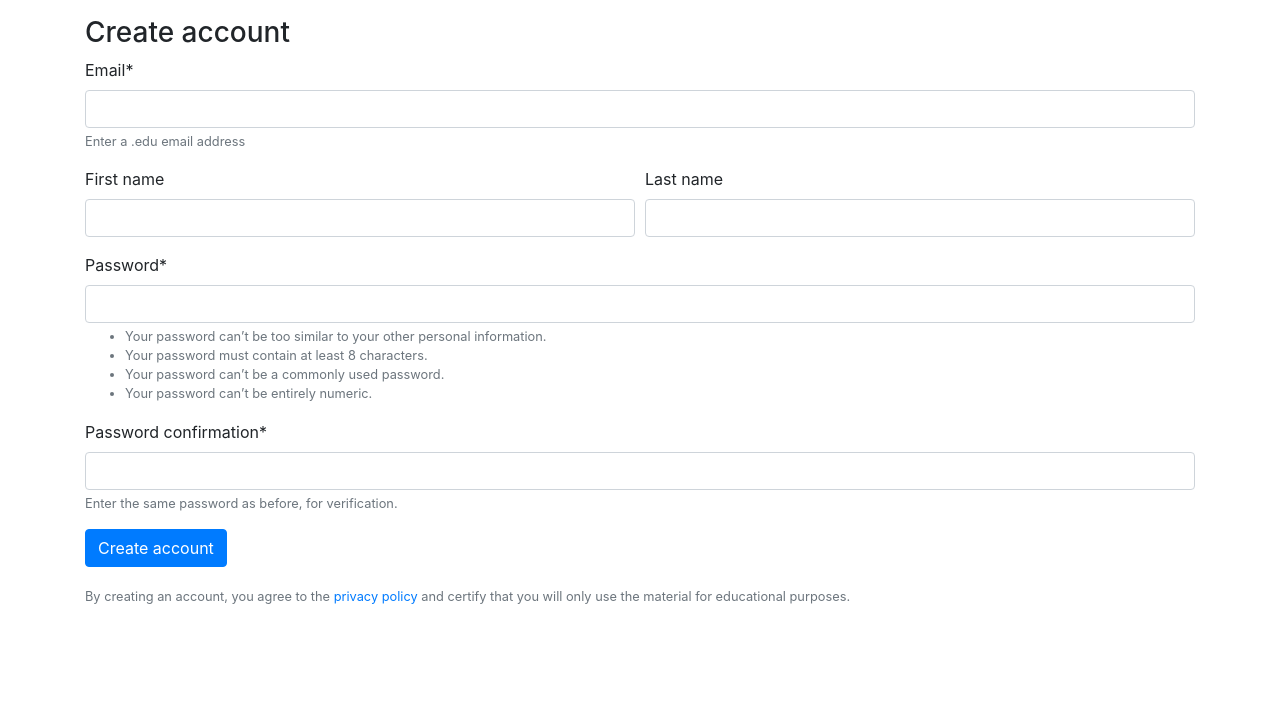
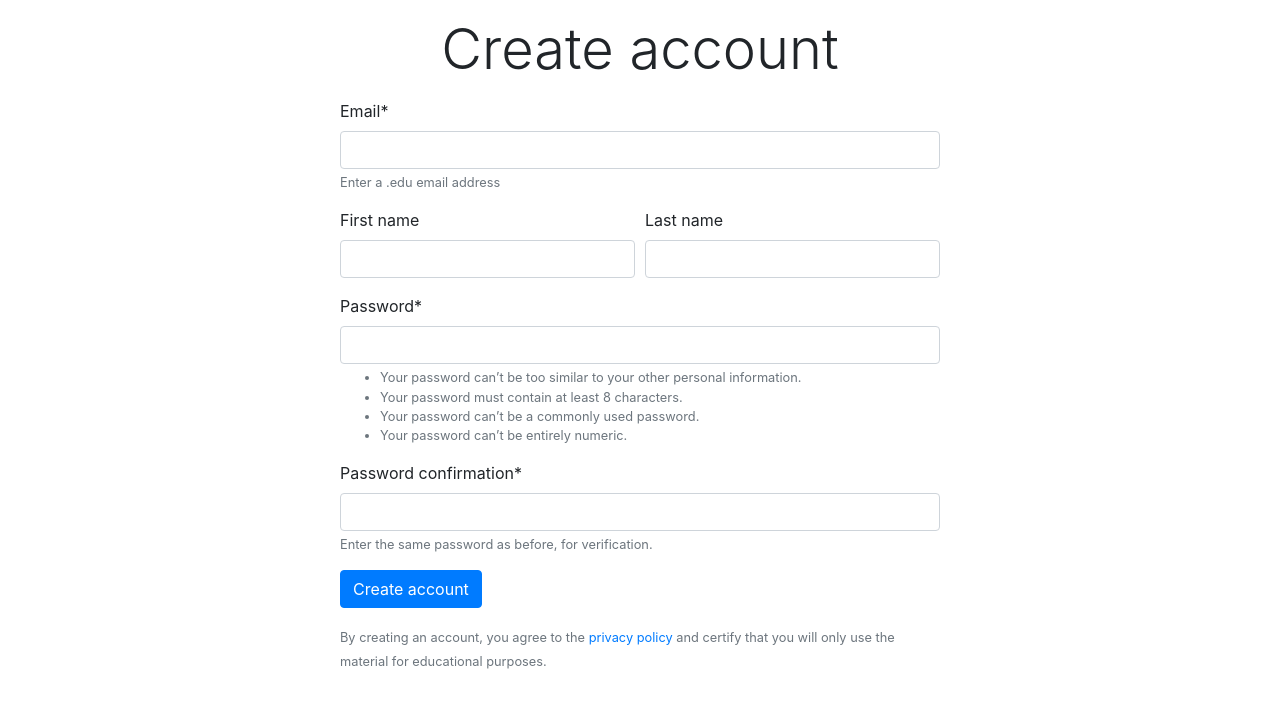
Before and after one commit to SyllabiShare/syllabi-share, a Django app: page /signup/ in a window 1280 px wide. Shown: the part 58-766 px from the top of the page. Run offline with Django 3.2, Linux system fonts and the light colour scheme; some libraries are stand-ins or nearby versions.

Commit message:
Redo auth styles
- Signup/login get styles from the forgot password flow

- Signup has a max width of 600px; all others, 400px

- Removed unnecessary level of nesting

```diff
--- a/project/static/style.css
+++ b/project/static/style.css
@@ -70,3 +70,14 @@ footer {
     border-color: #d33840;
     background-color: #d33840;
 }
+
+/* These form widths are arbitrary, but they look nice ¯\_(ツ)_/¯ */
+.signup-form {
+    width: 600px;
+    max-width: 100%;
+}
+
+.auth-form {
+    width: 400px;
+    max-width: 100%;
+}
--- a/templates/registration/password_reset_confirm.html
+++ b/templates/registration/password_reset_confirm.html
@@ -3,11 +3,10 @@
 {% load static %}
 
 {% block content %}
-<div class="d-flex justify-content-center">
-  <div class="d-inline-flex flex-column align-items-center">
+<div class="d-flex flex-fill flex-column align-items-center justify-content-center">
   {% if validlink %}
   <h1 class="display-4 mb-3 text-center">Choose a new password</h1>
-    <form method="POST">
+  <form method="POST" class="auth-form">
     {% csrf_token %}
     {{ form | crispy }}
     <button type="submit" class="btn btn-primary btn-block">Submit</button>
@@ -18,5 +17,4 @@
   Please <a href="{% url 'password_reset' %}">request a new password reset</a>.</p>
   {% endif %}
 </div>
-</div>
 {% endblock %}
--- a/templates/registration/password_reset_done.html
+++ b/templates/registration/password_reset_done.html
@@ -2,8 +2,7 @@
 {% load static %}
 
 {% block content %}
-<div class="d-flex justify-content-center">
-  <div class="d-inline-flex flex-column align-items-center">
+<div class="d-flex flex-fill flex-column align-items-center justify-content-center">
   <h1 class="display-4 mb-3 text-center">Password reset</h1>
   <p>
     We've emailed you instructions for resetting your password!
@@ -17,5 +16,4 @@
     You may now close this page.
   </p>
 </div>
-</div>
 {% endblock %}
--- a/templates/registration/password_reset_form.html
+++ b/templates/registration/password_reset_form.html
@@ -3,15 +3,13 @@
 {% load static %}
 
 {% block content %}
-<div class="d-flex justify-content-center">
-  <div class="d-inline-flex flex-column align-items-center">
+<div class="d-flex flex-fill flex-column align-items-center justify-content-center">
   <h1 class="display-4 mb-3 text-center">Forgot your password?</h1>
   <p>We'll send reset instructions to your email!</p>
-    <form method="POST" class="w-100">
+  <form method="POST" class="auth-form">
     {% csrf_token %}
     {{ form | crispy }}
     <button type="submit" class="btn btn-primary btn-block">Reset</button>
   </form>
 </div>
-</div>
 {% endblock %}
--- a/templates/signup.html
+++ b/templates/signup.html
@@ -2,13 +2,15 @@
 {% load crispy_forms_tags %}
 
 {% block content %}
-<h3>Create account</h3>
-<form method="post">
+<div class="d-flex flex-fill flex-column align-items-center justify-content-center">
+  <h1 class="display-4 mb-3 text-center">Create account</h1>
+  <form method="post" class="signup-form">
     {% crispy form %}
     <button type="submit" class="btn btn-primary">Create account</button>
-</form>
-<div class="text-muted mt-3"><small>
-  By creating an account, you agree to the <a href="{% url 'syllabiShare:privacy' %}">privacy policy</a>
-  and certify that you will only use the material for educational purposes.
-</small></div>
+    <div class="text-muted mt-3"><small>
+      By creating an account, you agree to the <a href="{% url 'syllabiShare:privacy' %}">privacy policy</a>
+      and certify that you will only use the material for educational purposes.
+    </small></div>
+  </form>
+</div>
 {% endblock content %}
```
Also changed, not shown: templates/login.html (+8 -6 lines), templates/registration/password_reset_complete.html (+3 -5 lines). Lines whose indentation alone changed are shown as unchanged.
